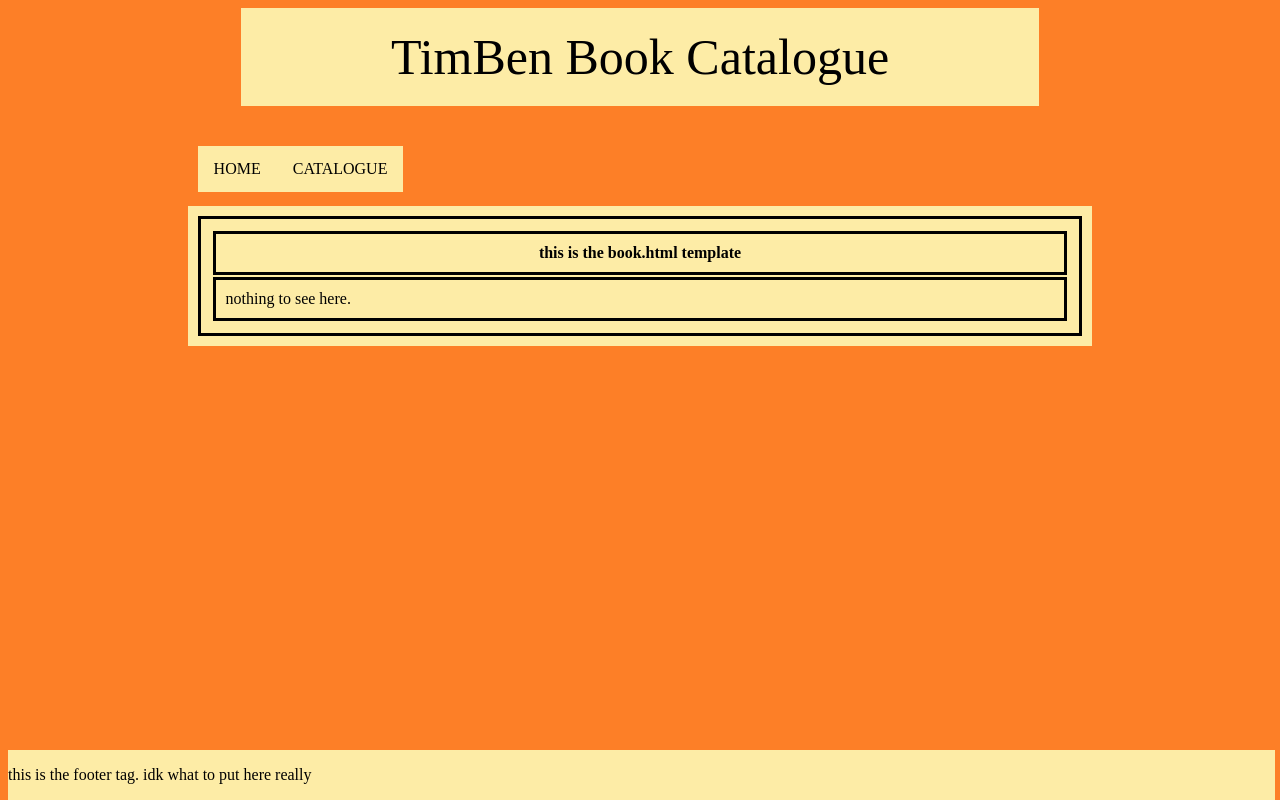
After one commit to BenjaminWong67/CS235AssignmentBookShopWeb, a Flask app: page /books/ in a window 1280 px wide. The commit adds this page. Run offline with Flask 2, Linux system fonts and the light colour scheme.

Commit message:
fixed css and html implementations

```diff
--- a/library/__init__.py
+++ b/library/__init__.py
@@ -30,8 +30,6 @@ def create_app(test_config=None):
         app.config.from_mapping(test_config)
         data_path = app.config['TEST_DATA_PATH']
 
-    data_path = Path('library') / 'adapters' / 'data'
-
     repo.repo_instance = MemoryRepository()
 
     populate(data_path, repo.repo_instance)
--- a/library/books/books.py
+++ b/library/books/books.py
@@ -12,6 +12,10 @@ books_blueprint = Blueprint(
     "books_bp", __name__, url_prefix="/books")
 
 
+@books_blueprint.route('/')
+def books_catalogue():
+    return render_template("books/books.html")
+
 
 """
 old implementation of the book blueprint
@@ -22,7 +26,7 @@ def books_search():
     form = SearchForm()
 
     if request.method == 'GET':
-        return render_template('books/books.html', form=form)
+        return render_template('books/book.html', form=form)
     else:
         search_attribute = form.attribute.data
         search_input = form.input.data
--- /dev/null
+++ b/library/static/css/main.css
@@ -0,0 +1,80 @@
+
+body {
+    background-color: rgb(253, 127, 39);
+}
+
+/* Container styles and layout */
+#header {
+    /*header container */
+    margin: auto;
+    width: 60%;
+    padding: 20px;
+    background-color: rgb(253, 236, 166);
+
+    /* text format for header */
+    text-align: center;
+    font-size: 50px;
+}
+#nav-bar {
+    /*navigation container*/
+    width: 70%;
+    margin:auto;
+    margin-top: 40px;
+    margin-bottom: 100px;
+    background:rgb(253, 236, 166);
+}
+#main {
+    /* main body container */
+    width:70%;
+    margin:auto;
+    padding: 10px;
+    background:rgb(253, 236, 166);
+}
+#footer {
+    /* footer container */
+    position: absolute;
+    bottom: 0;
+    margin: 0px;
+    width: 99%;
+    background: rgb(253, 236, 166);
+}
+
+
+
+/* element styles and layout */
+li a {
+    float:left;
+    display: block;
+    color: black;
+    text-align: center;
+    padding: 14px 16px;
+    text-decoration: none;
+    background-color: rgb(253, 236, 166);
+}
+li a:hover {
+  background-color: #111;
+}
+table, th, td, tr {
+    border: 3px solid black;
+    padding: 10px;
+    width: 100%;
+}
+
+ul {
+  list-style-type: none;
+  margin: 0px;
+  padding: 0px;
+}
+
+
+
+/* text styles */
+h1 {
+    margin: auto;
+    text-align: center;
+    background-color: rgb(0, 23, 66);
+    width: 1250px;
+}
+h2 {
+    text-align: center;
+}
--- a/library/templates/books/books.html
+++ b/library/templates/books/books.html
@@ -1,28 +1,14 @@
 {% extends 'layout.html' %}
 
 {% block content %}
+
 <table class="center">
     <tr>
-        <th>Search</th>
+        <th>this is the book.html template</th>
     </tr>
+    <tr>
+        <td>nothing to see here.</td>
+    </tr>
+</table>
 
-    <form action="{{handler_url}}" method="post">
-        <td>
-            {{ form.attribute.label }}
-            {% for subfield in form.attribute %}
-                <ul>
-                    <li>{{ subfield }}</li>
-                    <li>{{ subfield.label }}</li>
-                </ul>
-            {% endfor %}
-        </td>
-        <tr>
-            <td>
-                {{ form.submit }}
-                {{ form.input }}
-            </td>
-        </tr>
-    </form>
-
-</table>
 {% endblock %}
--- /dev/null
+++ b/library/templates/footer.html
@@ -0,0 +1 @@
+<p>this is the footer tag. idk what to put here really</p>
--- /dev/null
+++ b/library/templates/header.html
@@ -0,0 +1,3 @@
+<header>
+    TimBen Book Catalogue
+</header>
--- a/library/templates/layout.html
+++ b/library/templates/layout.html
@@ -1,23 +1,44 @@
 <!DOCTYPE html>
 <html lang="en">
+
     <head>
         <meta charset="UTF-8">
         <title>TimBen Book Catalogue</title>
-    <link rel="stylesheet" href="{{ url_for('static', filename='main.css') }}">
-    <div id="banner">
-        <h1>TimBen Book Catalogue</h1>
+
+        <link
+                rel="stylesheet"
+                href="{{ url_for('static', filename='css/main.css')}}"
+        />
+
+    </head>
+
+	<body>
+
+
+        <div id="header">
+            <!-- include header partial -->
+            {% include 'header.html' %}
         </div>
-</head>
-<body>
-    <div id="body">
-    <!-- Include navigation partial. -->
+
+
+        <div id="nav-bar">
+            <!-- include navigation partial -->
             {% include 'navigation.html' %}
+        </div>
 
-        <div id="container">
-        {% block content %} {% endblock %}
+
+        <div id="main">
+            <!-- webpage provided by blueprints -->
+            {% block content %}{% endblock %}
         </div>
+
+
+        <div id="footer">
+            <!-- include footer partial -->
+            {% include 'footer.html' %}
         </div>
 
 
     </body>
+
 </html>
--- a/library/templates/navigation.html
+++ b/library/templates/navigation.html
@@ -1,7 +1,6 @@
-<nav id="nav">
+<nav>
     <ul>
         <li><a class="btn-nav" href="/">HOME</a></li>
-        <li><a class="btn-nav" href="{{ url_for('books_bp.books_search') }}">SEARCH</a></li>
+        <li><a class="btn-nav" href="/books">CATALOGUE</a></li>
     </ul>
-
 </nav>
```
Also changed, not shown: library/home/home.py (+1 -6 lines), library/static/main.css (deleted, +0 -71 lines), library/templates/books/book.html (added, +28 -0 lines), library/templates/home/home.html (added, +14 -0 lines), library/templates/books/book_catalogue.html (renamed from library/templates/book_catalogue.html), library/templates/books/book_view.html (renamed from library/templates/book_view.html), wsgi.py (line endings or trailing spaces). Lines whose indentation alone changed are shown as unchanged.
